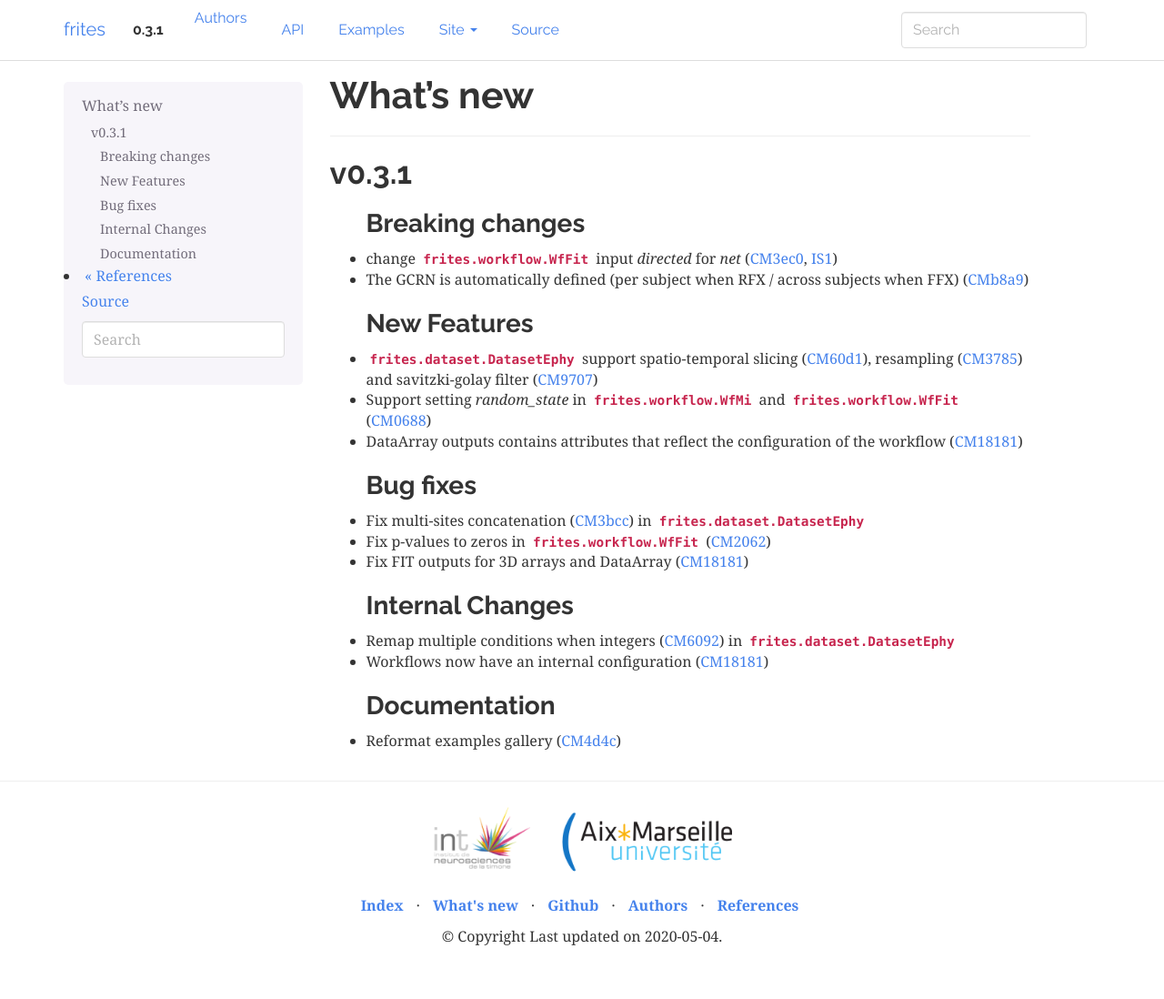
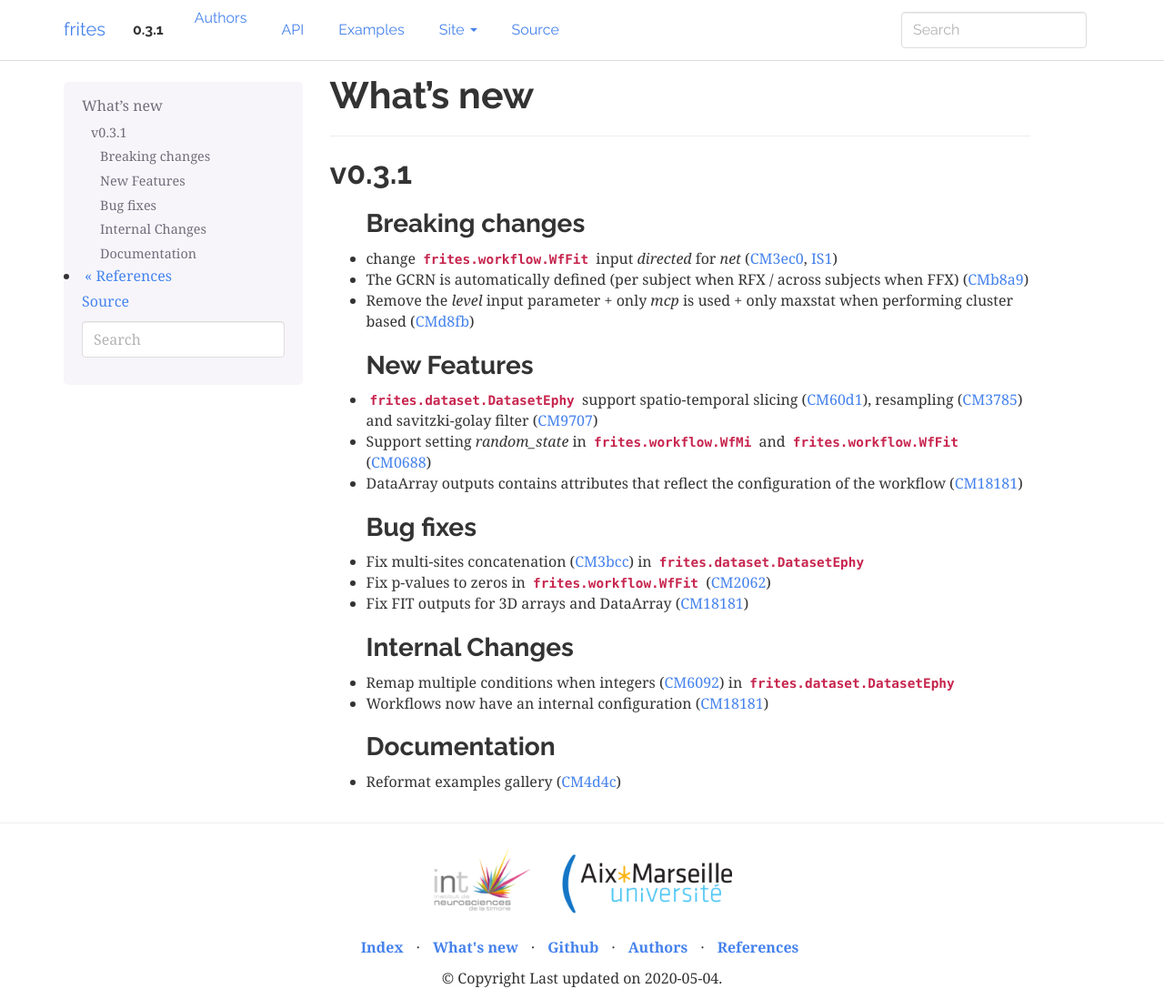
Before and after one commit to brainets/frites, a Sphinx documentation site: the page built from docs/source/whatsnew.rst, in a window 1280 px wide and 1098 px high. Shown: the whole window at 91% size. Built offline with Sphinx 7.4.7, drawn with Linux system fonts in a browser that asks for light colours.

Commit message:
update whats-new

```diff
--- a/docs/source/whatsnew.rst
+++ b/docs/source/whatsnew.rst
@@ -14,6 +14,7 @@ Breaking changes
 ++++++++++++++++
 * change :py:class:`frites.workflow.WfFit` input `directed` for `net` (:commit:`3ec0`, :issue:`1`)
 * The GCRN is automatically defined (per subject when RFX / across subjects when FFX) (:commit:`b8a9`)
+* Remove the `level` input parameter + only `mcp` is used + only maxstat when performing cluster based (:commit:`d8fb`)
 
 New Features
 ++++++++++++
```
